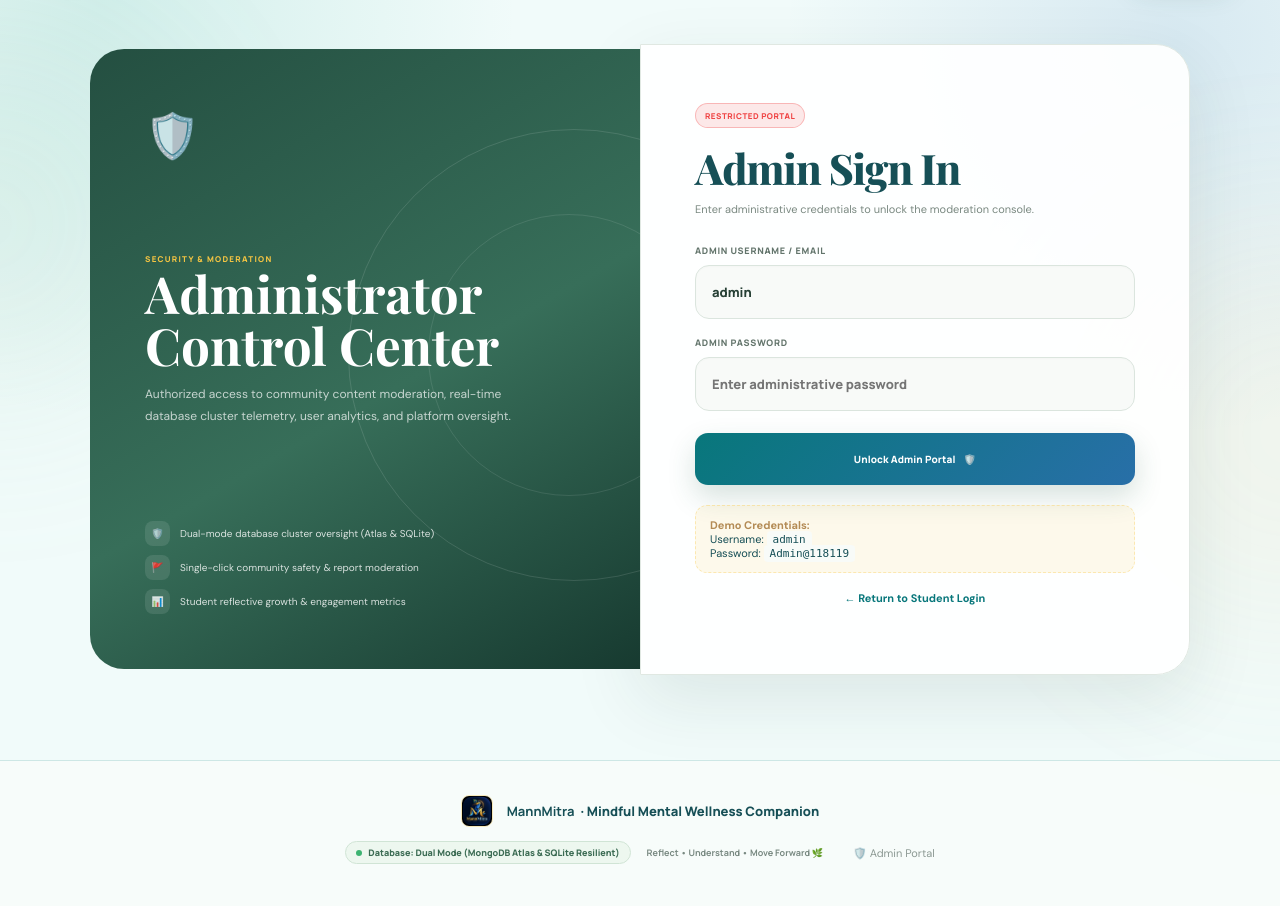
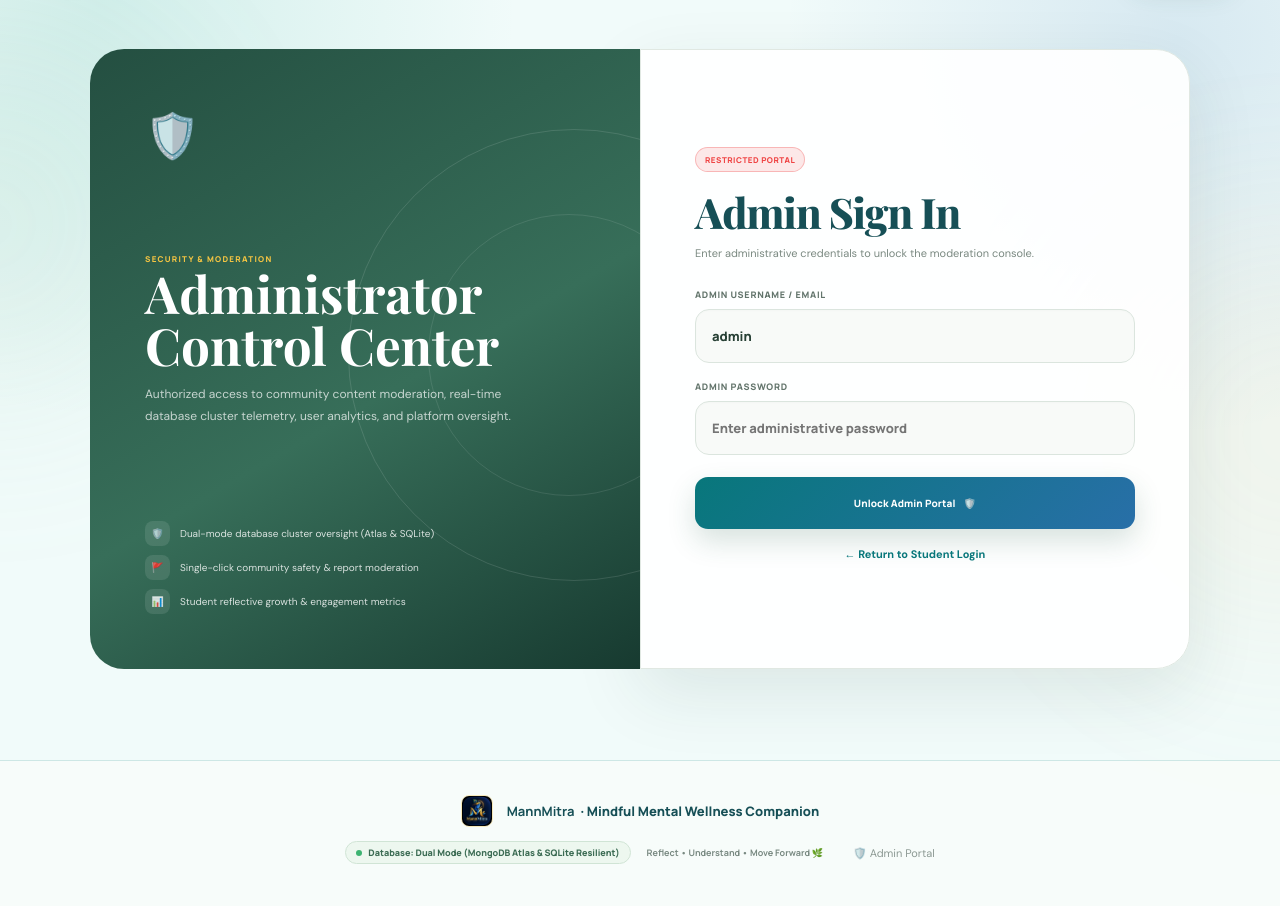
Before and after one commit to admin7418-cmyk/MannMitra, a Flask app: page /admin/login in a window 1280 px wide. Shown: the part 76-982 px from the top of the page. Run offline with Flask 3, Linux system fonts and the light colour scheme.

Commit message:
Update admin_login.html

```diff
--- a/templates/admin/admin_login.html
+++ b/templates/admin/admin_login.html
@@ -40,12 +40,6 @@
       </button>
     </form>
 
-    <div style="margin-top: 20px; padding: 12px 14px; border-radius: 12px; background: rgba(245, 197, 66, 0.1); border: 1px dashed rgba(245, 197, 66, 0.35); font-size: 11px; color: var(--text);">
-      <strong style="color: var(--gold);">Demo Credentials:</strong><br>
-      Username: <code style="background: var(--surface2); padding: 2px 6px; border-radius: 4px;">admin</code><br>
-      Password: <code style="background: var(--surface2); padding: 2px 6px; border-radius: 4px;">Admin@118119</code>
-    </div>
-
     <p style="margin-top: 18px; text-align: center; font-size: 11px;">
       <a href="{{ url_for('auth.login_page') }}" style="color: var(--brand); font-weight: 700;">← Return to Student Login</a>
     </p>
```
